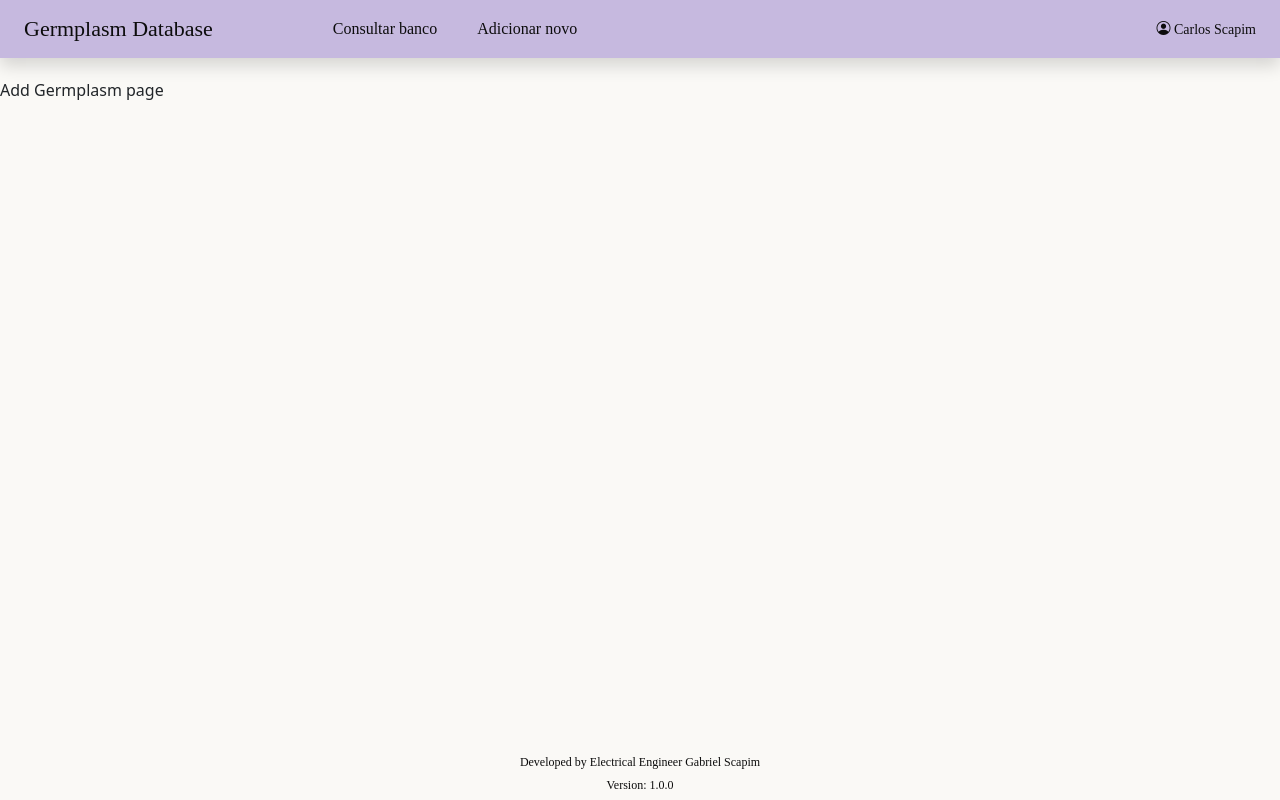
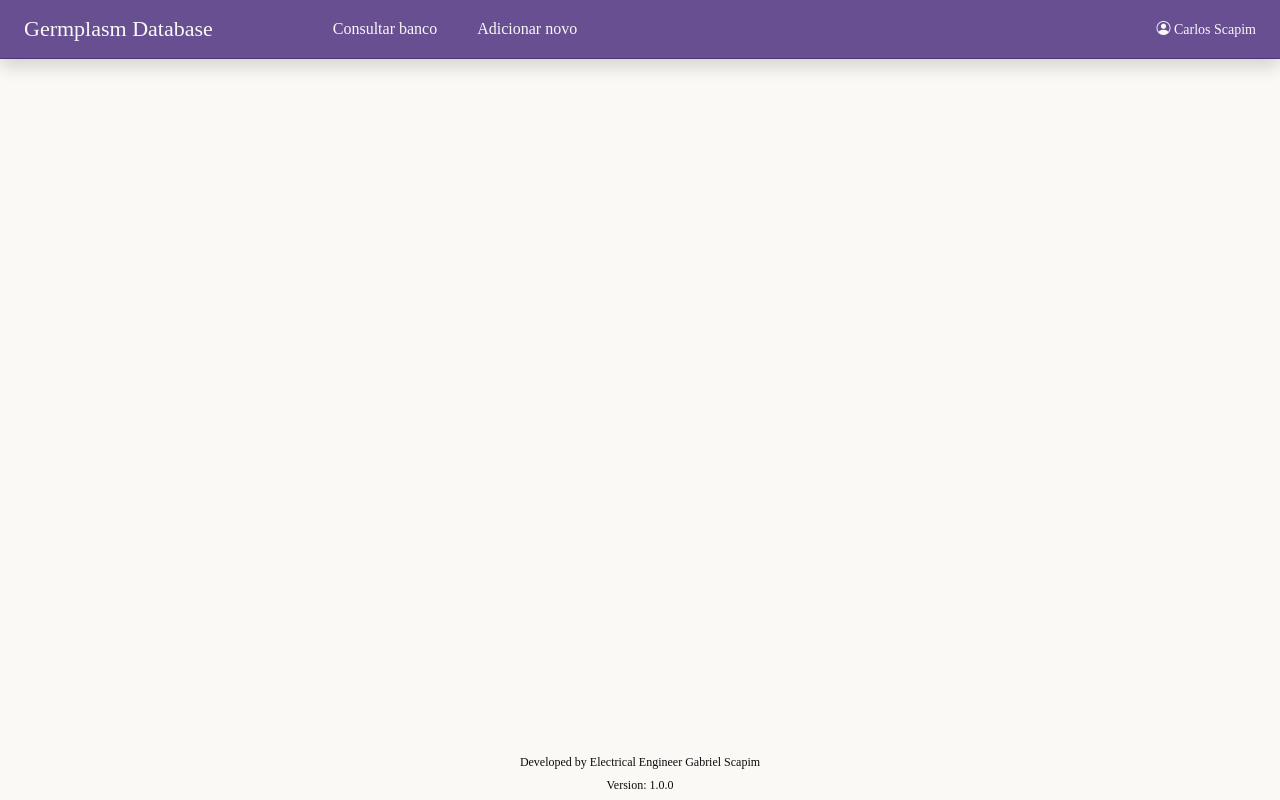
Before and after one commit to gabrielscapim/frontend-germplasm-database-project, a React (Create React App) app in the folder frontend/: page /add-germplasm in a window 1280 px wide. Built offline with nearby package versions, Linux system fonts and the light colour scheme; a web font is replaced by a local one.

Commit message:
style: header

```diff
--- a/frontend/src/components/Header/Header.js
+++ b/frontend/src/components/Header/Header.js
@@ -1,3 +1,4 @@
+/* eslint-disable max-len */
 import styles from './Header.module.css';
 
 function Header() {
--- a/frontend/src/components/Header/Header.module.css
+++ b/frontend/src/components/Header/Header.module.css
@@ -1,10 +1,10 @@
 .header * {
-    background-color: #c6b9df;
+    background-color: #684f92;
 }
 
 .header {
     font-family: 'Museo Sans Rounded';
-    background-color: #c6b9df;
+    background-color: #684f92;
     color: #0c0c0c;
     display: flex;
     align-items: center;
@@ -14,6 +14,7 @@
     padding: 16px 24px 16px 24px;
     font-size: 16px;
     box-shadow: 0 0.5rem 1rem rgb(0 0 0 / 15%);box-shadow: 0 0.5rem 1rem rgb(0 0 0 / 15%);
+    border-bottom: 1px solid #4c3770;
 }
 
 .header-title-options {
@@ -26,18 +27,20 @@
     font-size: 22px;
     padding: 0px;
     margin: 0px 120px 0px 0px;
+    color: #faf9f6;
 }
 
 .nav-option {
-    color: #0c0c0c;
+    color: #faf9f6;
     text-decoration: none;
     margin: 0px 40px 0px 0px;
 }
 
 .nav-option:hover {
-    color: #faf9f6;
+    text-decoration: underline;
 }
 
 .user-container {
     font-size: 14px;
+    color: #faf9f6;
 }
--- a/frontend/src/pages/AddGermplasmPage/AddGemplasmPage.js
+++ b/frontend/src/pages/AddGermplasmPage/AddGemplasmPage.js
@@ -2,9 +2,7 @@ import styles from './AddGermplasmPage.module.css';
 
 function AddGermplasmPage() {
   return (
-    <section className={ styles['page-container'] }>
-      Add Germplasm page
-    </section>
+    <section className={ styles['page-container'] } />
   );
 }
 
--- a/frontend/src/pages/AddGermplasmPage/AddGermplasmPage.module.css
+++ b/frontend/src/pages/AddGermplasmPage/AddGermplasmPage.module.css
@@ -1,4 +1,3 @@
 .page-container {
-    background-color: #faf9f6;
     padding-top: 20px;
 }
--- a/frontend/src/pages/ConsultGermplasmsPage/ConsultGermplasmsPage.module.css
+++ b/frontend/src/pages/ConsultGermplasmsPage/ConsultGermplasmsPage.module.css
@@ -1,5 +1,3 @@
 .page-container {
-    background-color: '#faf9f6';
-    padding-top: '20px';
-    height: '90vh';
+    padding-top: 20px;
 }
```
